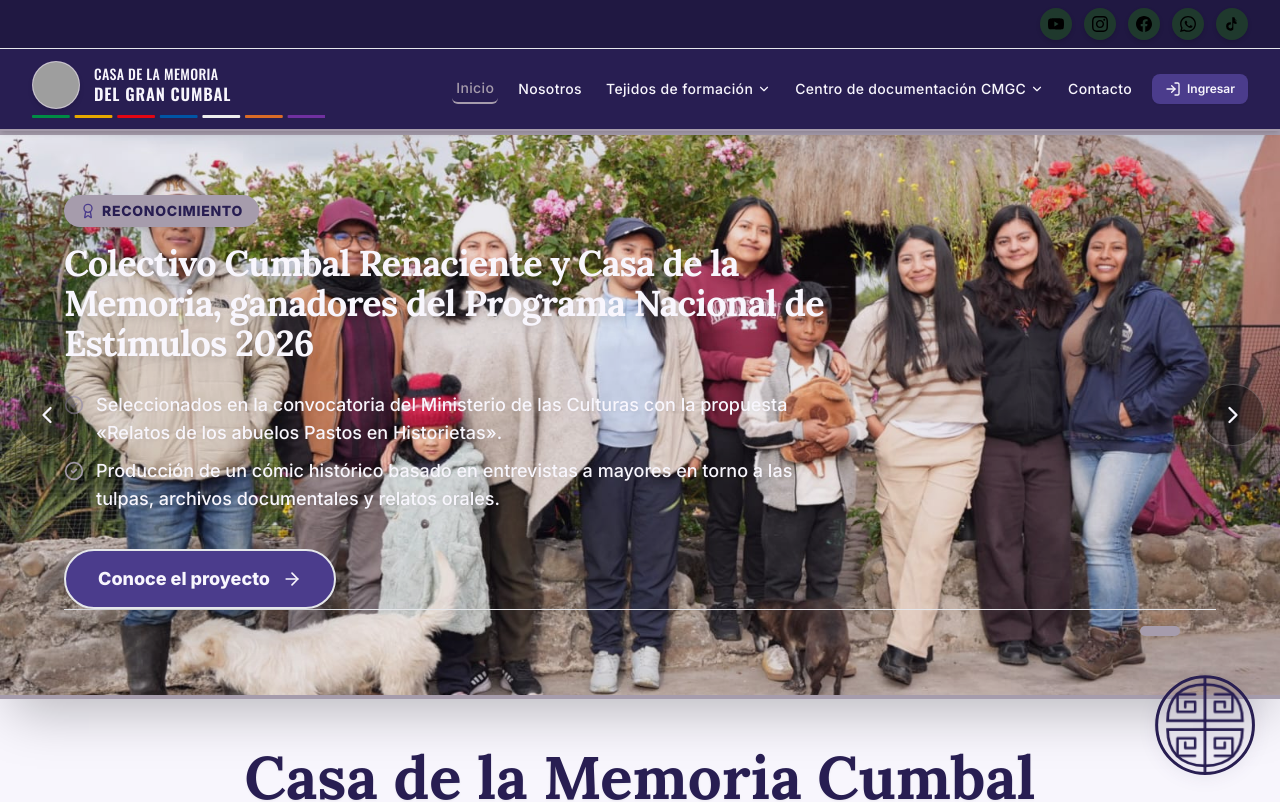
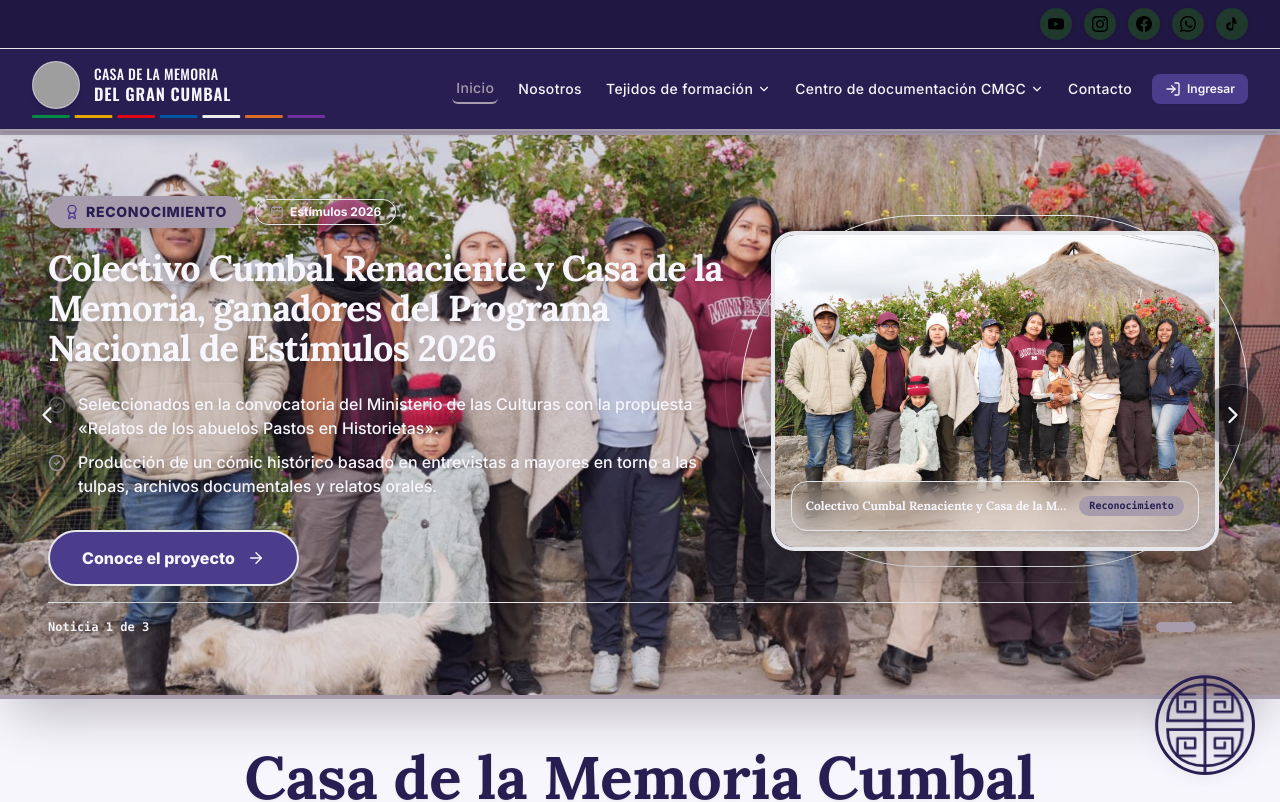
Before and after one commit to danielguadir/casa-memoria-web, a Next.js app: page / in a window 1280 px wide. Shown: the top 802 px of the page. Built offline with nearby package versions, Linux system fonts and the light colour scheme; grey boxes are pictures that could not be loaded.

Commit message:
feat(carousel): redisenar carrusel con marco de imagen flotante, insignias y anillos decorativos estilo portal universitario

```diff
--- a/src/components/HeroCarousel.tsx
+++ b/src/components/HeroCarousel.tsx
@@ -2,13 +2,24 @@
 
 import React, { useState, useEffect } from 'react';
 import Image from 'next/image';
-import { ChevronLeft, ChevronRight, CheckCircle2, ArrowRight, X, Newspaper, Award, Building2 } from 'lucide-react';
+import {
+  ChevronLeft,
+  ChevronRight,
+  CheckCircle2,
+  ArrowRight,
+  X,
+  Newspaper,
+  Award,
+  Building2,
+  Calendar
+} from 'lucide-react';
 import { useAuth } from '@/context/AuthContext';
 
 export interface CarouselSlide {
   id: number;
   tag: string;
   category: string;
+  dateBadge?: string;
   title: string;
   bulletPoints: string[];
   fullText?: string[];
@@ -22,6 +33,7 @@ const DEFAULT_SLIDES: CarouselSlide[] = [
     id: 1,
     tag: 'Noticia 1',
     category: 'Reconocimiento',
+    dateBadge: 'Estímulos 2026',
     title: 'Colectivo Cumbal Renaciente y Casa de la Memoria, ganadores del Programa Nacional de Estímulos 2026',
     bulletPoints: [
       'Seleccionados en la convocatoria del Ministerio de las Culturas con la propuesta «Relatos de los abuelos Pastos en Historietas».',
@@ -39,6 +51,7 @@ const DEFAULT_SLIDES: CarouselSlide[] = [
     id: 2,
     tag: 'Noticia 2',
     category: 'Visita Institucional',
+    dateBadge: '19 - 20 de Agosto',
     title: 'El Archivo General de la Nación visitó la Casa de la Memoria del Gran Cumbal',
     bulletPoints: [
       'Jornadas de trabajo con el Archivo General de la Nación (AGN) enfocadas en la protección de acervos documentales.',
@@ -56,6 +69,7 @@ const DEFAULT_SLIDES: CarouselSlide[] = [
     id: 3,
     tag: 'Imagen 3',
     category: 'Documentación CMGC',
+    dateBadge: 'Fondo Documental',
     title: 'Archivo',
     bulletPoints: [
       'Biblioteca Especializada de Pueblos Indígenas',
@@ -114,60 +128,105 @@ export default function HeroCarousel() {
           src={currentSlide.imageSrc}
           alt={currentSlide.title}
           fill
-          className="object-cover object-center opacity-90 transition-opacity duration-700 animate-in fade-in"
+          className="object-cover object-center opacity-85 transition-opacity duration-700 animate-in fade-in"
           priority
         />
 
-        {/* Multi-layered Gradients focused on text legibility while revealing natural photo colors */}
-        <div className="absolute inset-0 bg-gradient-to-r from-verde-profundo/95 via-verde-profundo/85 via-45% sm:via-40% to-transparent z-10" />
-        <div className="absolute inset-0 bg-gradient-to-t from-verde-profundo/70 via-transparent to-transparent max-w-3xl z-10" />
+        {/* Multi-layered Gradients focused on text legibility and creative depth */}
+        <div className="absolute inset-0 bg-gradient-to-r from-verde-profundo/95 via-verde-profundo/85 via-50% sm:via-45% to-verde-profundo/40 z-10" />
+        <div className="absolute inset-0 bg-gradient-to-t from-verde-profundo/80 via-transparent to-transparent z-10" />
 
         {/* Full-width Container */}
-        <div className="relative z-20 max-w-7xl mx-auto px-6 sm:px-10 lg:px-16 w-full py-12 flex flex-col justify-between min-h-[440px] sm:min-h-[480px]">
+        <div className="relative z-20 max-w-7xl mx-auto px-6 sm:px-10 lg:px-12 w-full py-10 lg:py-14 flex flex-col justify-between min-h-[460px] sm:min-h-[500px]">
 
-          {/* Top Row: Category Badge */}
-          <div className="flex items-center justify-between">
-            <div className="flex items-center space-x-3">
+          <div className="grid grid-cols-1 lg:grid-cols-12 gap-8 items-center my-auto">
+
+            {/* LEFT COLUMN: News Content & Bullet Points */}
+            <div className="lg:col-span-7 space-y-5 text-left">
+
+              {/* Category & Date Badge Pills */}
+              <div className="flex items-center space-x-3 flex-wrap gap-y-2">
                 <span className="px-4 py-1.5 rounded-full bg-[#a69cac] text-verde-profundo font-extrabold text-xs sm:text-sm uppercase tracking-wider shadow-md inline-flex items-center gap-1.5">
                   {currentSlide.id === 1 && <Award size={16} className="text-terracota" />}
                   {currentSlide.id === 2 && <Building2 size={16} className="text-terracota" />}
                   {currentSlide.id === 3 && <Newspaper size={16} className="text-terracota" />}
                   <span>{currentSlide.category}</span>
                 </span>
-            </div>
+
+                {currentSlide.dateBadge && (
+                  <span className="px-3.5 py-1 rounded-full bg-terracota/90 text-crema font-bold text-xs inline-flex items-center gap-1.5 shadow-md border border-crema/20">
+                    <Calendar size={14} className="text-mostaza" />
+                    <span>{currentSlide.dateBadge}</span>
+                  </span>
+                )}
               </div>
 
-          {/* Main Slide Content Layout: Left Title & Bullets, Pill CTA */}
-          <div className="max-w-3xl space-y-5 my-auto text-left pt-4">
+              {/* Title */}
               <h2 className="font-serif font-extrabold text-2xl sm:text-3xl lg:text-4xl text-crema tracking-tight drop-shadow-lg leading-tight sm:leading-snug">
                 {currentSlide.title}
               </h2>
 
-            {/* Institutional Bullet Points */}
-            <div className="space-y-2.5 pt-2">
+              {/* Bullet Points */}
+              <div className="space-y-2.5 pt-1">
                 {currentSlide.bulletPoints.map((point, idx) => (
-                <div key={idx} className="flex items-start space-x-3 text-sm sm:text-base md:text-lg font-sans text-crema/90 font-medium drop-shadow-sm leading-relaxed">
-                  <CheckCircle2 size={20} className="text-[#a69cac] shrink-0 mt-1" />
+                  <div key={idx} className="flex items-start space-x-3 text-sm sm:text-base font-sans text-crema/95 font-medium drop-shadow-sm leading-relaxed">
+                    <CheckCircle2 size={18} className="text-mostaza shrink-0 mt-1" />
                     <span>{point}</span>
                   </div>
                 ))}
               </div>
 
               {/* Pill Call To Action Button */}
-            <div className="pt-4">
+              <div className="pt-3">
                 <button
                   onClick={() => handleCtaClick(currentSlide)}
-                className="inline-flex items-center space-x-3 bg-terracota hover:bg-[#a69cac] hover:text-verde-profundo text-crema font-extrabold text-base sm:text-lg px-8 py-3.5 rounded-full shadow-2xl transition-all duration-300 transform hover:scale-105 border-2 border-crema/30 group/btn cursor-pointer"
+                  className="inline-flex items-center space-x-3 bg-terracota hover:bg-[#a69cac] hover:text-verde-profundo text-crema font-extrabold text-sm sm:text-base px-8 py-3.5 rounded-full shadow-2xl transition-all duration-300 transform hover:scale-105 border-2 border-crema/30 group/btn cursor-pointer"
                 >
                   <span>{currentSlide.ctaText}</span>
-                <ArrowRight size={20} className="group-hover/btn:translate-x-1 transition-transform" />
+                  <ArrowRight size={18} className="group-hover/btn:translate-x-1 transition-transform" />
                 </button>
+              </div>
+
+            </div>
+
+            {/* RIGHT COLUMN: Floating Media Showcase Card (Style Univalle Creative Mask) */}
+            <div className="hidden lg:flex lg:col-span-5 justify-center relative">
+
+              {/* Decorative Concentric Rings background */}
+              <div className="absolute -inset-4 rounded-full border border-mostaza/20 animate-pulse pointer-events-none" />
+              <div className="absolute -inset-8 rounded-full border border-[#a69cac]/20 pointer-events-none" />
+
+              {/* Main Card Frame */}
+              <div className="relative w-full max-w-md h-72 sm:h-80 rounded-3xl overflow-hidden border-4 border-crema/20 shadow-2xl backdrop-blur-md group/frame transform hover:scale-[1.02] transition-all duration-500 cursor-pointer" onClick={() => handleCtaClick(currentSlide)}>
+                <Image
+                  key={`frame_${currentSlide.id}`}
+                  src={currentSlide.imageSrc}
+                  alt={currentSlide.title}
+                  fill
+                  className="object-cover object-center group-hover/frame:scale-105 transition-transform duration-700"
+                />
+                <div className="absolute inset-0 bg-gradient-to-t from-verde-profundo/85 via-verde-profundo/20 to-transparent" />
+
+                {/* Overlay Badge at Bottom of Card */}
+                <div className="absolute bottom-4 left-4 right-4 bg-verde-profundo/90 backdrop-blur-md p-3.5 rounded-2xl border border-crema/20 text-xs font-bold text-crema flex items-center justify-between shadow-lg">
+                  <span className="truncate pr-2 font-serif">{currentSlide.title}</span>
+                  <span className="px-2.5 py-0.5 bg-mostaza text-verde-profundo rounded-full font-mono text-[10px] font-extrabold shrink-0">
+                    {currentSlide.category}
+                  </span>
                 </div>
               </div>
 
+            </div>
+
+          </div>
+
           {/* Bottom Bar: Indicator Dots */}
-          <div className="flex items-center justify-end pt-4 border-t border-crema/20">
-            <div className="flex items-center space-x-2">
+          <div className="flex items-center justify-between pt-4 border-t border-crema/20 mt-4">
+            <span className="text-xs font-mono text-crema/70 font-semibold hidden sm:inline">
+              Noticia {currentIndex + 1} de {DEFAULT_SLIDES.length}
+            </span>
+
+            <div className="flex items-center space-x-2 mx-auto sm:mr-0">
               {DEFAULT_SLIDES.map((slide, idx) => (
                 <button
                   key={slide.id}
```
Lines whose indentation alone changed are shown as unchanged.
